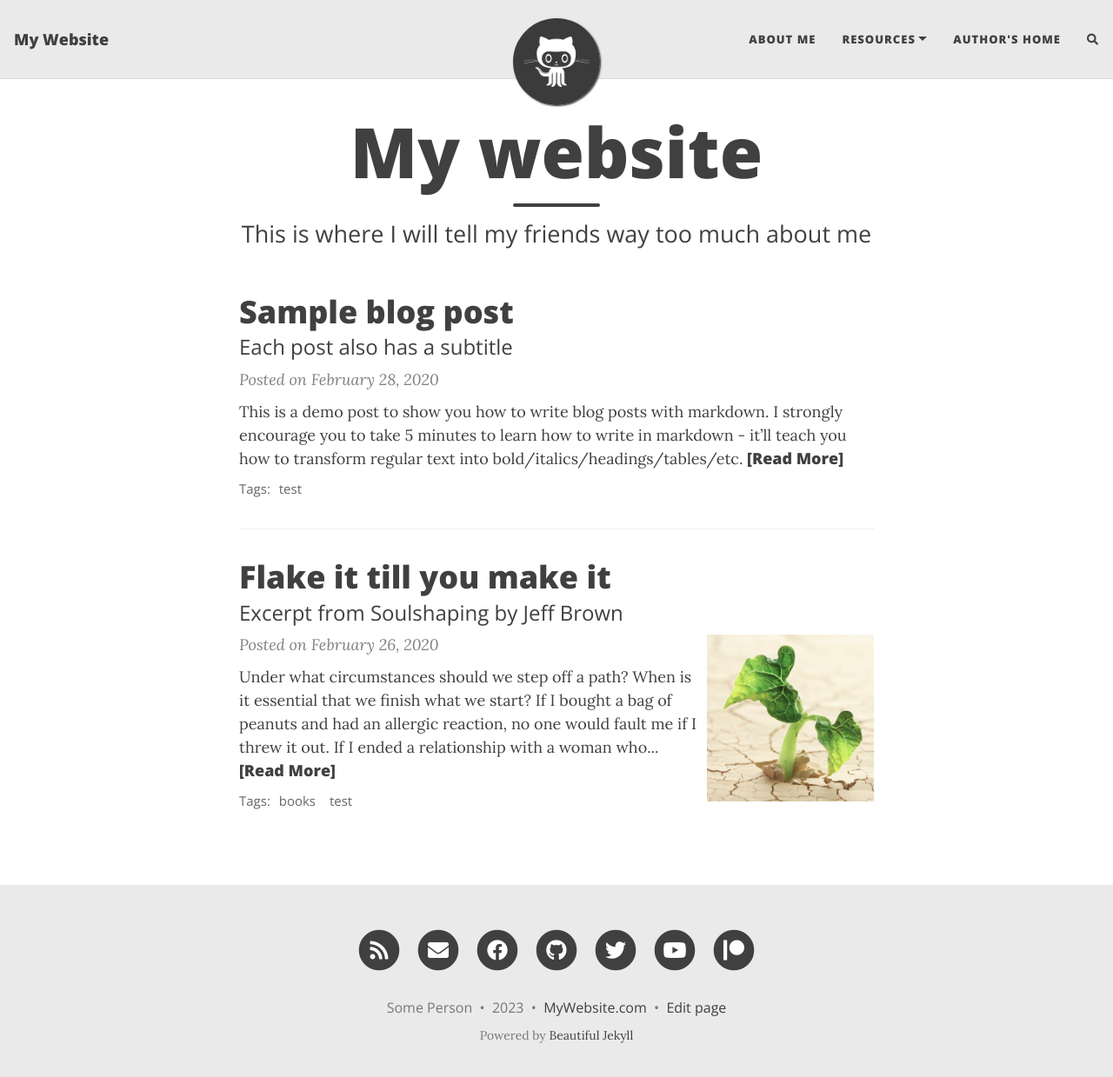
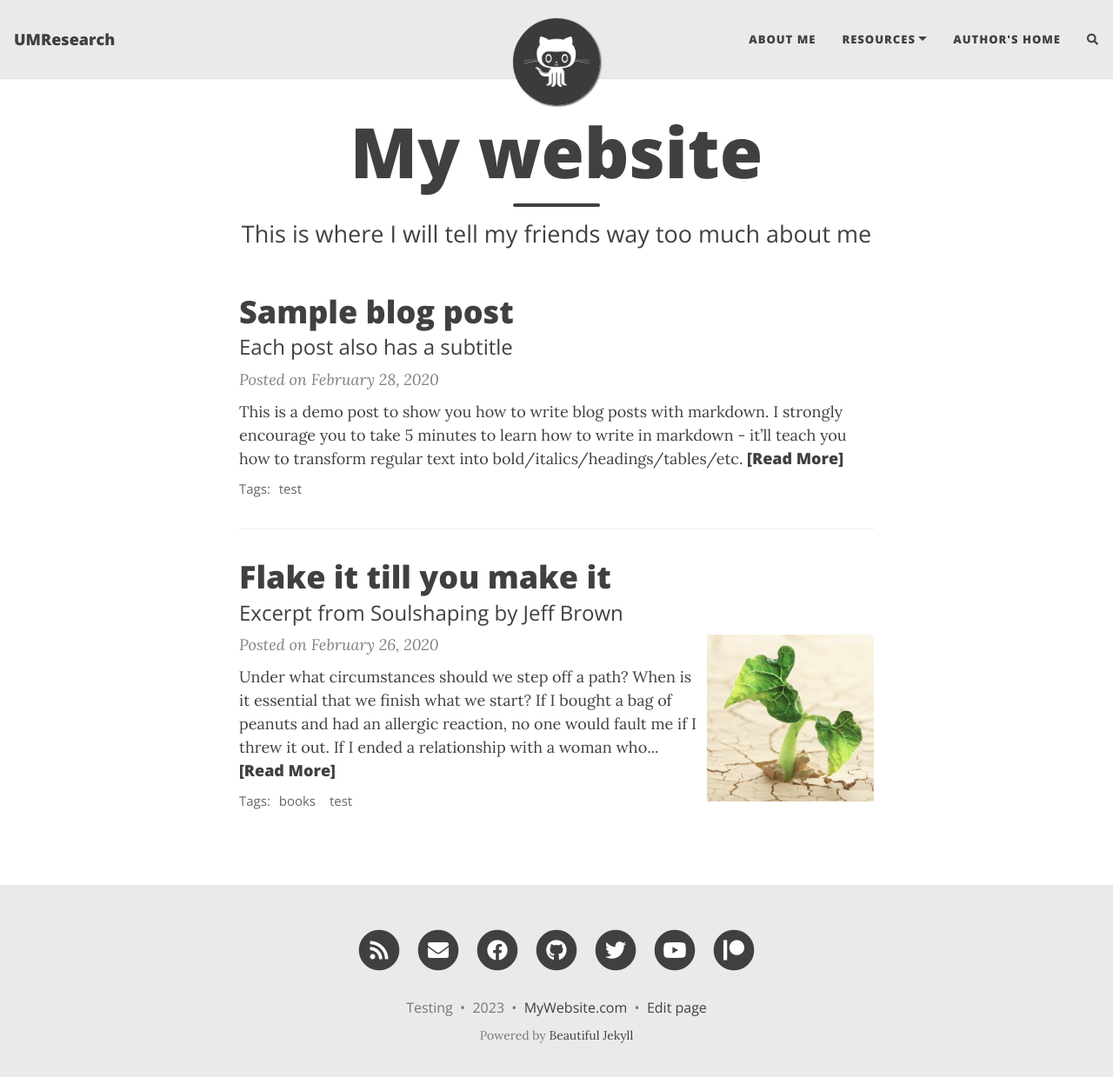
Before and after one commit to UMResearch/umresearch.github.io, a Jekyll site: the page built from index.html, in a window 1280 px wide and 1252 px high. Shown: the top 1239 px of the window at 87% size. Built offline with Jekyll 4.4.1, drawn with Linux system fonts in a browser that asks for light colours; nearby versions of some CDN libraries; the list of posts is cut into pages by our own code; comment, search, counter and statistics services are not loaded.

Commit message:
Update _config.yml

```diff
--- a/_config.yml
+++ b/_config.yml
@@ -10,10 +10,10 @@
 ############################
 
 # Name of website
-title: My Website
+title: UMResearch
 
 # Your name to show in the footer
-author: Some Person
+author: Testing
 
 ###############################################
 # --- List of links in the navigation bar --- #
```
